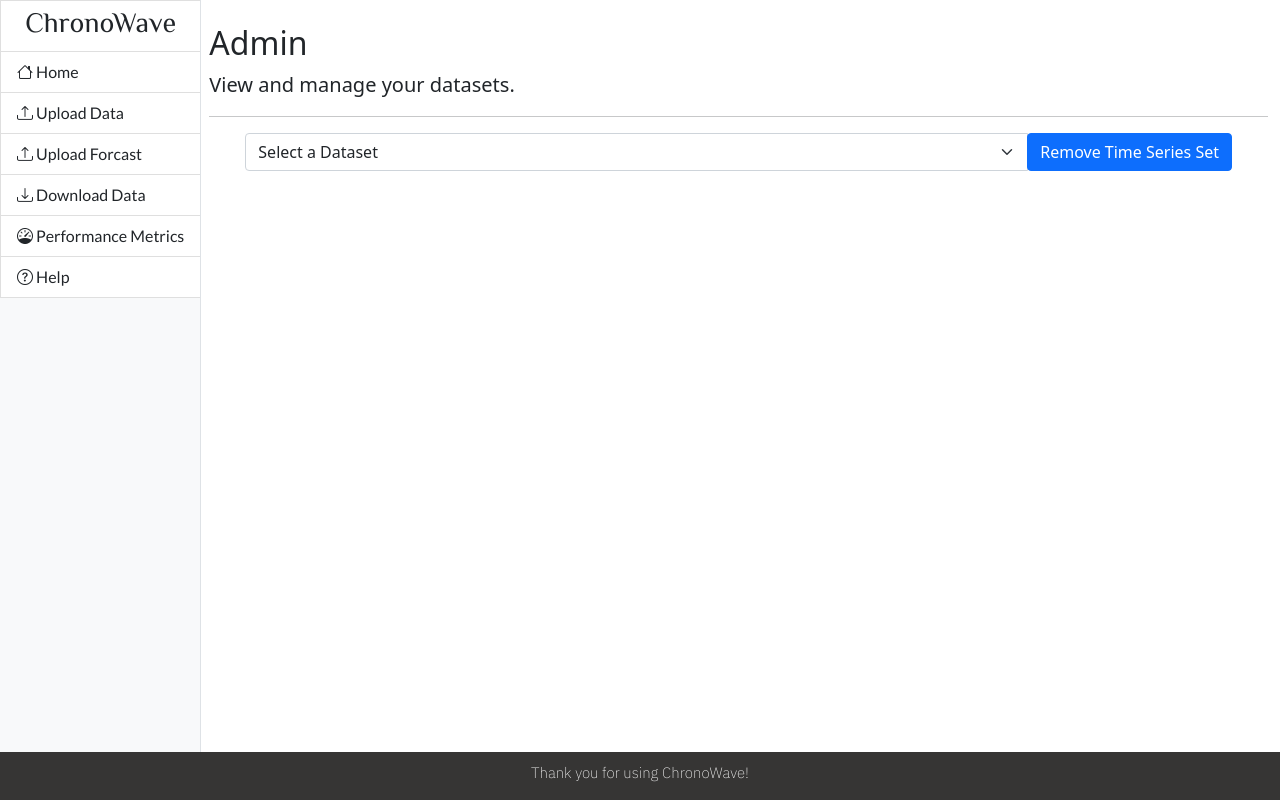
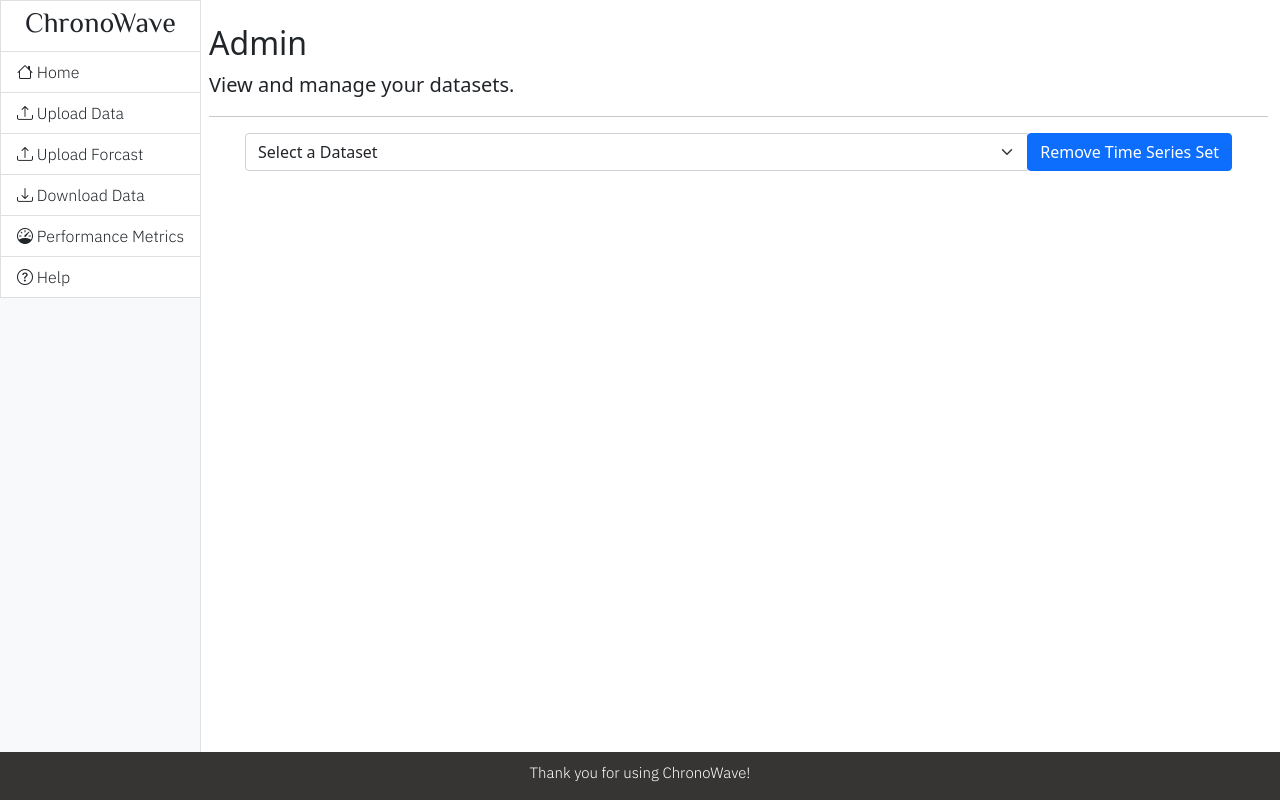
Before and after one commit to iperkins987/cs422_project01, a Flask app: page /admin in a window 1280 px wide. Run offline with Flask 2, Linux system fonts and the light colour scheme; data that the repository does not hold is empty; some libraries are stand-ins or nearby versions.

Commit message:
New Font

```diff
--- a/templates/navigation.html
+++ b/templates/navigation.html
@@ -3,7 +3,7 @@
 <link rel="preconnect" href="https://fonts.googleapis.com">
 <link rel="preconnect" href="https://fonts.gstatic.com" crossorigin>
 <link href="https://fonts.googleapis.com/css2?family=El+Messiri&display=swap" rel="stylesheet">
-<link href="https://fonts.googleapis.com/css2?family=Lato:wght@400&display=swap" rel="stylesheet">
+<link href="https://fonts.googleapis.com/css2?family=IBM+Plex+Sans:wght@300&display=swap" rel="stylesheet">
 
 <!-- Create and style navigation menu -->
 <div class="col-auto px-0 bg-light">
@@ -12,12 +12,12 @@
             <!-- Title -->
             <h3 class="text-center list-group-item border-end-0 m-0" style = "font-family: 'El Messiri', sans-serif;">ChronoWave</h3>
             <!-- Tabs -->
-            <a href="{{ url_for('home') }}" class="list-group-item border-end-0 d-inline-block text-truncate" data-bs-parent="#sidebar" style="font-family: 'Lato', sans-serif;"><i class="bi bi-house"></i> <span>Home</span> </a>
-            <a href="{{ url_for('upload_data') }}" class="list-group-item border-end-0 d-inline-block text-truncate" data-bs-parent="#sidebar" style="font-family: 'Lato', sans-serif;"><i class="bi bi-upload"></i> <span>Upload Data</span></a>
-            <a href="{{ url_for('upload_forcast') }}" class="list-group-item border-end-0 d-inline-block text-truncate" data-bs-parent="#sidebar" style="font-family: 'Lato', sans-serif;"><i class="bi bi-upload"></i> <span>Upload Forcast</span></a>
-            <a href="{{ url_for('download_data') }}" class="list-group-item border-end-0 d-inline-block text-truncate" data-bs-parent="#sidebar" style="font-family: 'Lato', sans-serif;"><i class="bi bi-download"></i> <span>Download Data</span></a>
-            <a href="{{ url_for('performance_metrics') }}" class="list-group-item border-end-0 d-inline-block text-truncate" data-bs-parent="#sidebar" style="font-family: 'Lato', sans-serif;"><i class="bi bi-speedometer"></i> <span>Performance Metrics</span></a>
-            <a href="{{ url_for('help') }}" class="list-group-item border-end-0 d-inline-block text-truncate" data-bs-parent="#sidebar" style="font-family: 'Lato', sans-serif;"><i class="bi bi-question-circle"></i> <span>Help</span></a>
+            <a href="{{ url_for('home') }}" class="list-group-item border-end-0 d-inline-block text-truncate" data-bs-parent="#sidebar" style="font-family: 'IBM Plex Sans', sans-serif;"><i class="bi bi-house"></i> <span>Home</span> </a>
+            <a href="{{ url_for('upload_data') }}" class="list-group-item border-end-0 d-inline-block text-truncate" data-bs-parent="#sidebar" style="font-family: 'IBM Plex Sans', sans-serif;"><i class="bi bi-upload"></i> <span>Upload Data</span></a>
+            <a href="{{ url_for('upload_forcast') }}" class="list-group-item border-end-0 d-inline-block text-truncate" data-bs-parent="#sidebar" style="font-family: 'IBM Plex Sans', sans-serif;"><i class="bi bi-upload"></i> <span>Upload Forcast</span></a>
+            <a href="{{ url_for('download_data') }}" class="list-group-item border-end-0 d-inline-block text-truncate" data-bs-parent="#sidebar" style="font-family: 'IBM Plex Sans', sans-serif;"><i class="bi bi-download"></i> <span>Download Data</span></a>
+            <a href="{{ url_for('performance_metrics') }}" class="list-group-item border-end-0 d-inline-block text-truncate" data-bs-parent="#sidebar" style="font-family: 'IBM Plex Sans', sans-serif;"><i class="bi bi-speedometer"></i> <span>Performance Metrics</span></a>
+            <a href="{{ url_for('help') }}" class="list-group-item border-end-0 d-inline-block text-truncate" data-bs-parent="#sidebar" style="font-family: 'IBM Plex Sans', sans-serif;"><i class="bi bi-question-circle"></i> <span>Help</span></a>
         </div>
     </div>
 </div>
```
